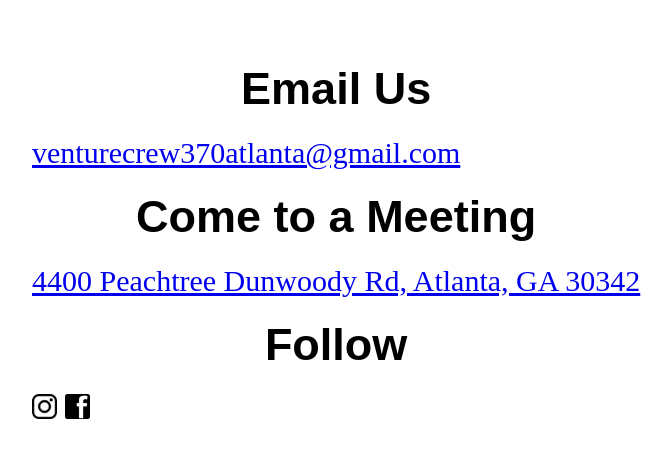
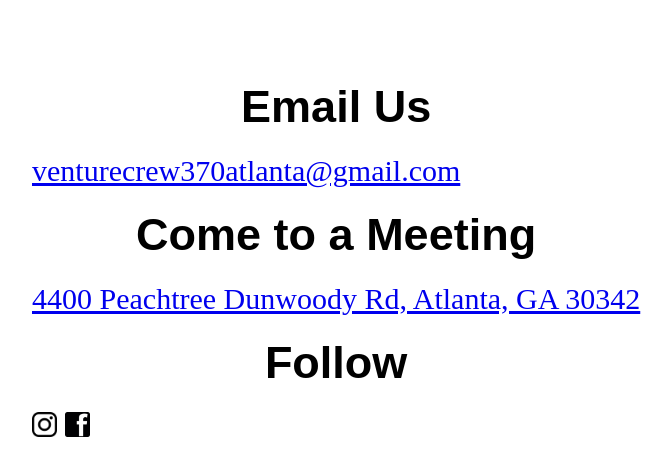
Before and after one commit to crew-370/Crew370, a Jekyll site: the page built from index.html, in a window 1280 px wide. Shown: the part 1653-2118 px from the top of the page, without its empty margins (10-682 px from the left). Built offline with Jekyll 4.4.1, drawn with Linux system fonts in a browser that asks for light colours.

Commit message:
increased top margin

```diff
--- a/styles/bottombar.css
+++ b/styles/bottombar.css
@@ -29,7 +29,7 @@
   color: black;
   font-size: 30;
   margin-left: 21px;
-  margin-top: 30px;
+  margin-top: 39px;
   margin-right: 21px;
   margin-bottom: 21px;
 }
```
